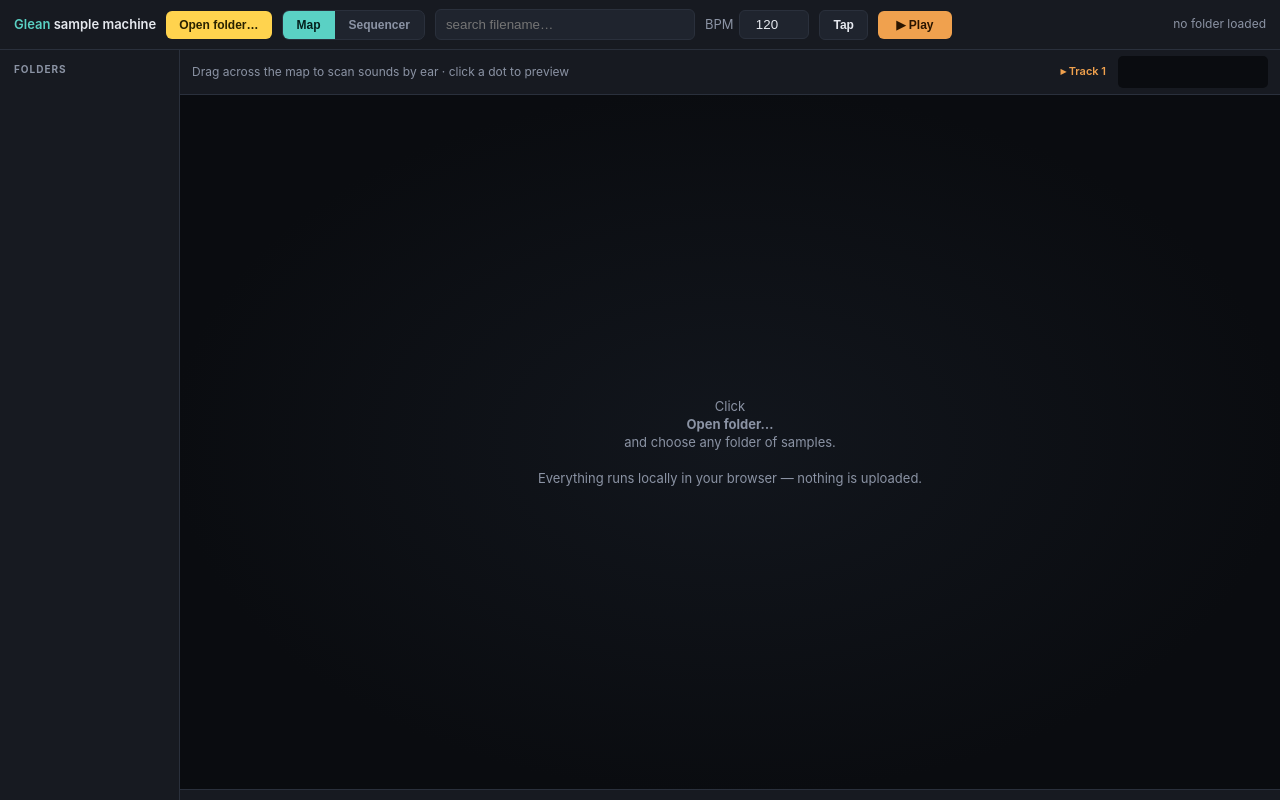
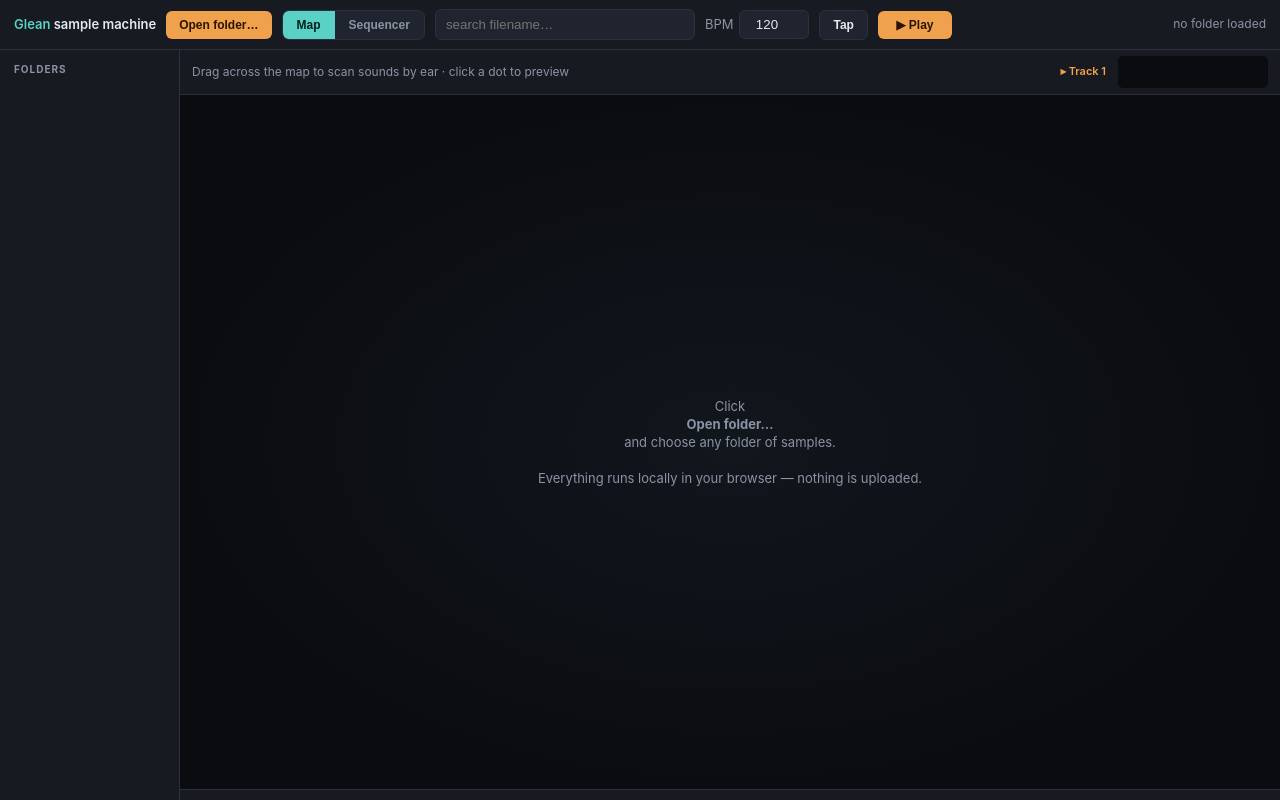
Before and after one commit to yonie/glean, a website: page app/index.html in a window 1280 px wide. Drawn offline with Linux system fonts and the light colour scheme.

Commit message:
Match Open-folder button color to the Play button (--accent2)

```diff
--- a/app/css/styles.css
+++ b/app/css/styles.css
@@ -13,7 +13,7 @@ header h1{font-size:13px;margin:0;font-weight:600} header h1 span{color:var(--ac
 .btn.ghost{background:var(--panel2);color:var(--txt);border:1px solid var(--line)}
 .btn.ghost.on{border-color:var(--accent);color:var(--accent)}
 .btn.play{background:var(--accent2);color:#2a1500;min-width:74px}
-#pick{background:#ffd34e;color:#2a2300}   /* yellow "Open folder…" */
+#pick{background:var(--accent2);color:#2a1500}   /* same amber as the Play button */
 .seg{display:flex;background:var(--panel2);border:1px solid var(--line);border-radius:7px;overflow:hidden}
 .seg button{background:none;border:0;color:var(--dim);padding:7px 14px;cursor:pointer;font-weight:600;font-size:12px}
 .seg button.on{background:var(--accent);color:#04201c}
```
Also changed, not shown: docs/screenshot-map.png, docs/screenshot-sequencer.png.
